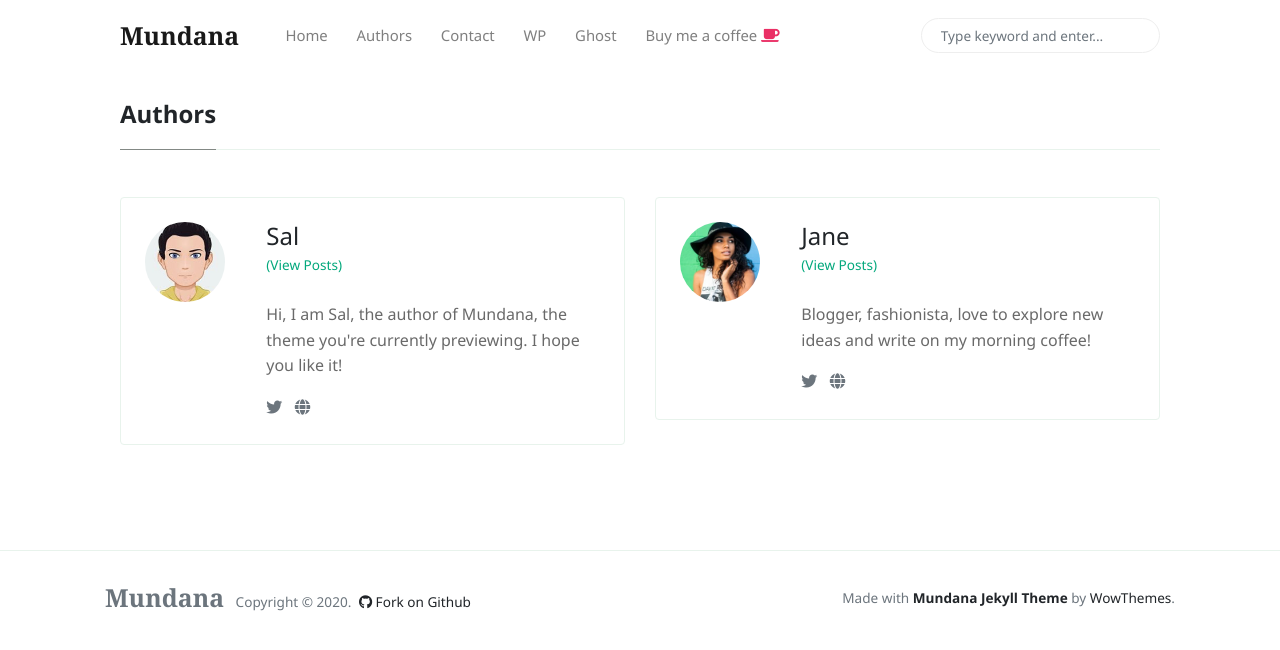
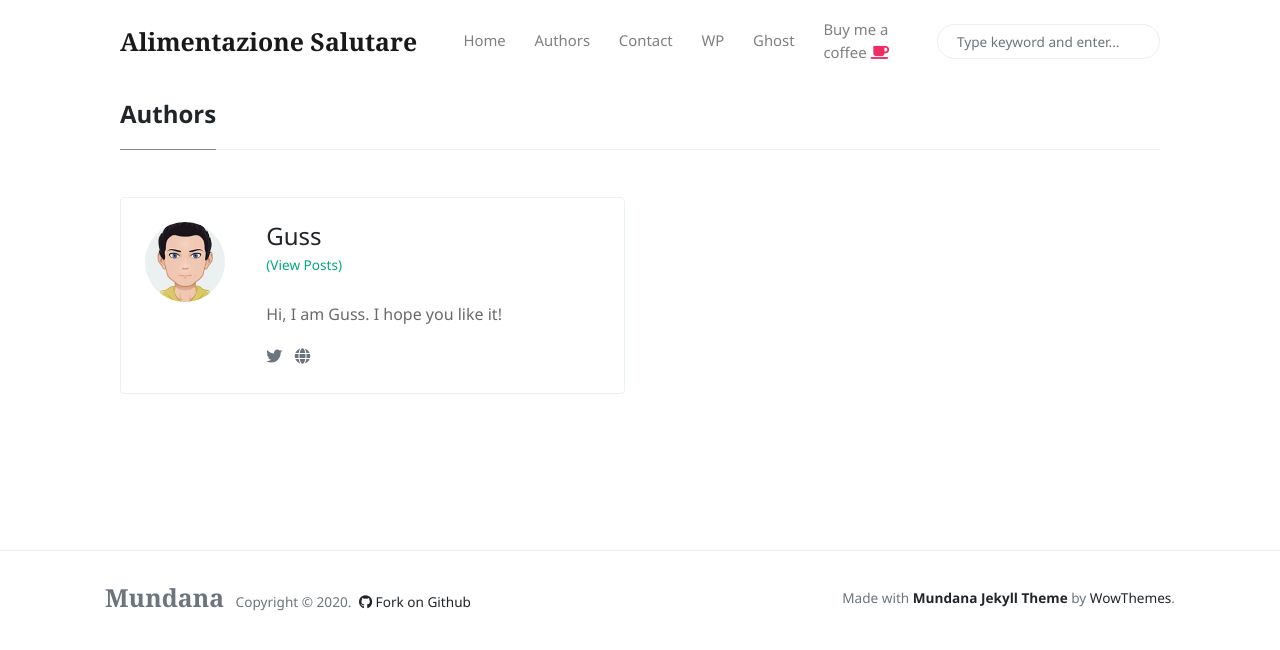
Before and after one commit to gussbeaver/gussbeaver.github.io, a Jekyll site: the page built from _pages/authors-list.html, in a window 1280 px wide. Shown: the top 650 px of the page. Built offline with Jekyll 4.4.1, drawn with Linux system fonts in a browser that asks for light colours; nearby versions of some CDN libraries.

Commit message:
Update _config.yml
General parameters personalized

```diff
--- a/_config.yml
+++ b/_config.yml
@@ -1,12 +1,12 @@
 # Site
-name: 'Mundana'
-description: 'Mundana is a free Jekyll theme for awesome people like you, Medium like.'
+name: 'Alimentazione Salutare'
+description: 'Consigli alimentari per invecchiare in salute.'
 logo: 'assets/images/logo.png'
 favicon: 'assets/images/favicon.ico'
 baseurl: ''
 disqus: 'demowebsite'
-email: 'wowthemesnet@gmail.com'
-mailchimp-list: 'https://wowthemes.us11.list-manage.com/subscribe/post?u=8aeb20a530e124561927d3bd8&amp;id=8c3d2d214b'
+email: 'tobedecided@gmail.com'
+mailchimp-list: '???'
 
 include: ["_pages"]
 permalink: /:title/
@@ -19,21 +19,14 @@ plugins:
   - jekyll-seo-tag
 
 authors:
-    sal:
-      name:           Sal
-      site:           https://www.wowthemes.net
+    guss:
+      name:           Guss
+      site:           ???
       avatar:         /assets/images/avatar1.jpg
-      bio:            "Hi, I am Sal, the author of Mundana, the theme you're currently previewing. I hope you like it!"
-      email:          wowthemesnet@gmail.com
-      twitter:        https://twitter.com/wowthemesnet
+      bio:            "Hi, I am Guss. I hope you like it!"
+      email:          ???@gmail.com
+      twitter:        ???
 
-    jane:
-      name:           Jane
-      site:           https://www.wowthemes.net
-      avatar:         /assets/images/avatar2.jpg
-      bio:            "Blogger, fashionista, love to explore new ideas and write on my morning coffee!"
-      email:          fakemail@gmail.com
-      twitter:        https://twitter.com/wowthemesnet
 
 # Defaults
 defaults:
@@ -43,7 +36,7 @@ defaults:
       path: "_posts"
     values:
       layout: post
-      author: sal
+      author: guss
       avatar: /assets/images/avatar1.jpg
 
   # all pages
```
